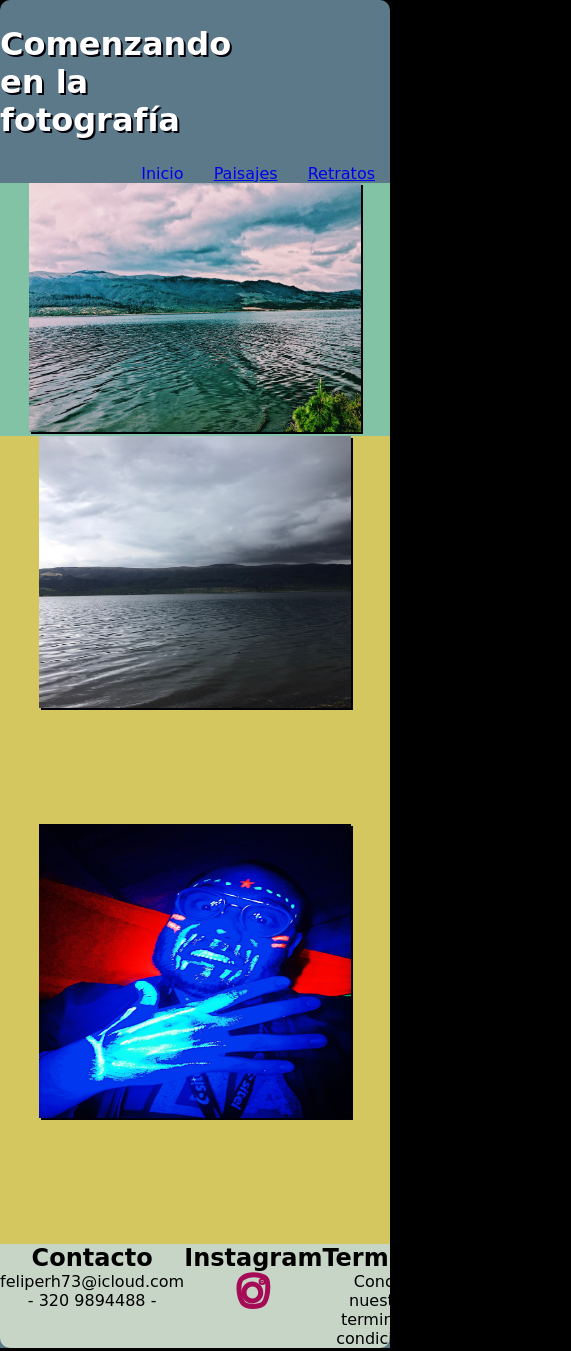
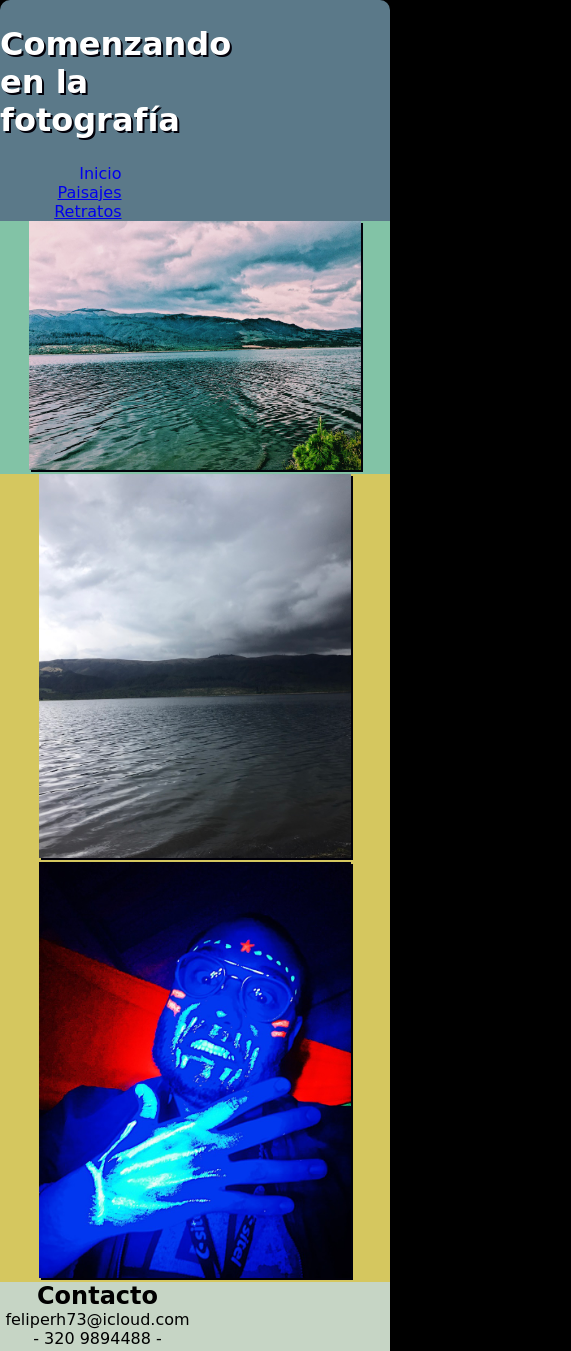
Before and after one commit to Feliperh73/cssywebresponsive, a plain HTML site: page index.html in a window 390 px wide. Shown: the top 1351 px of the page, 571 px wide, since content can reach past the window. Drawn offline with Linux system fonts and the light colour scheme.

Commit message:
responsive

```diff
--- a/css/estilos.css
+++ b/css/estilos.css
@@ -67,12 +67,6 @@ li {
   width: 50%;
 }
 
-@media (max-width: 900px){
- .secundaria div{
-   width: 100%
- }
-}
-
 .secundaria div img{
   width: 80%;
   height: 70%;
@@ -115,16 +109,22 @@ margin: 0 auto;
 }
 
 @media (max-width:900px){
-.footer {
-   width: 100%
- }
- .secundaria {
-   width: 100%;
- }
- .contenedor {
-   width: 100%
- }
- .menubar{
-   width: 100%;
- }
+header{
+    height: 33% !important;
+    display: flex;
+    flex-direction: column;
 }
+.secundaria div{
+  width: 100%
+}
+.secundaria{
+    height: 33% !important;
+    display: flex;
+    flex-direction: column;
+}
+.footer{
+    height: 33% !important;
+    display: flex;
+    flex-direction: column;
+}
+}
```
